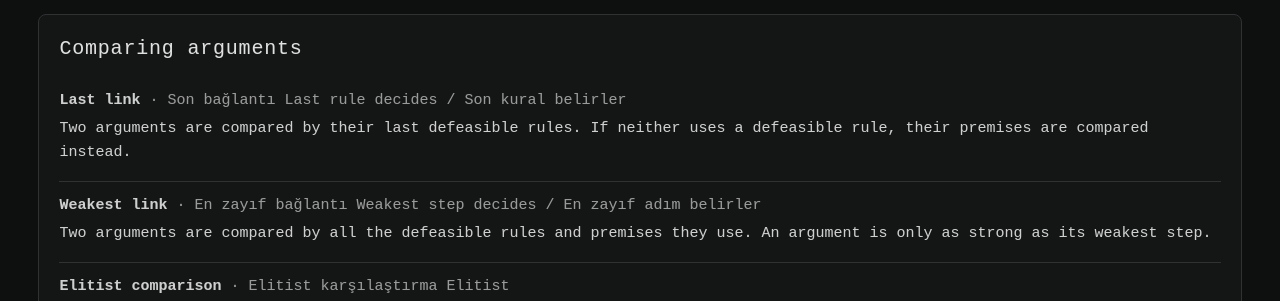
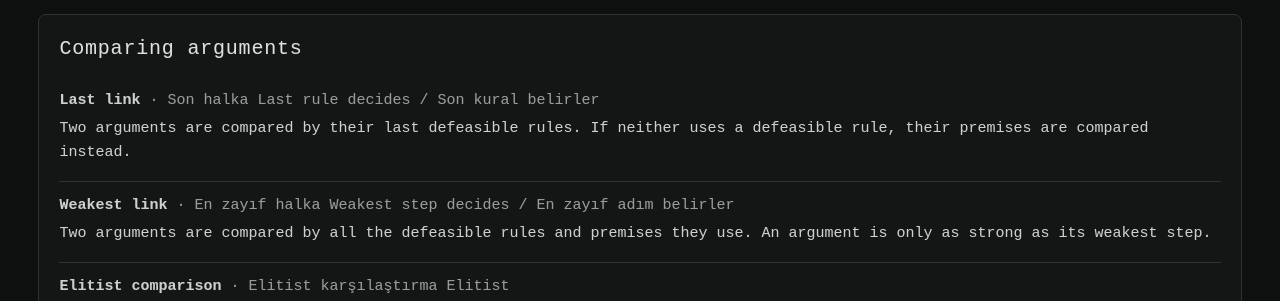
Before and after one commit to ieddeveci/ieddeveci.github.io, a Jekyll site: the page built from argforge/glossary.html, in a window 1280 px wide and 900 px high, scrolled down 2202 px. Shown: the part 168-469 px from the top of the window. Built offline with Jekyll 4.4.1, drawn with Linux system fonts in a browser that asks for light colours.

Commit message:
Add files via upload

```diff
--- a/argforge/glossary.html
+++ b/argforge/glossary.html
@@ -112,11 +112,11 @@ description: "Glossary of ArgForge terms in English and Turkish."
         <h2><span class="en">Comparing arguments</span><span class="tr">Argümanların karşılaştırılması</span></h2>
         <dl class="gloss">
           <div class="entry" id="last-link">
-            <dt><span class="en">Last link <span class='other'>· Son bağlantı</span></span><span class="tr">Son bağlantı <span class='other'>· Last link</span></span> <span class='other'>Last rule decides / Son kural belirler</span></dt>
+            <dt><span class="en">Last link <span class='other'>· Son halka</span></span><span class="tr">Son halka <span class='other'>· Last link</span></span> <span class='other'>Last rule decides / Son kural belirler</span></dt>
             <dd><p class="en">Two arguments are compared by their last defeasible rules. If neither uses a defeasible rule, their premises are compared instead.</p><p class="tr">İki argüman son feshedilebilir kurallarına göre karşılaştırılır. İkisi de feshedilebilir kural kullanmıyorsa öncüllerine bakılır.</p></dd>
           </div>
           <div class="entry" id="weakest-link">
-            <dt><span class="en">Weakest link <span class='other'>· En zayıf bağlantı</span></span><span class="tr">En zayıf bağlantı <span class='other'>· Weakest link</span></span> <span class='other'>Weakest step decides / En zayıf adım belirler</span></dt>
+            <dt><span class="en">Weakest link <span class='other'>· En zayıf halka</span></span><span class="tr">En zayıf halka <span class='other'>· Weakest link</span></span> <span class='other'>Weakest step decides / En zayıf adım belirler</span></dt>
             <dd><p class="en">Two arguments are compared by all the defeasible rules and premises they use. An argument is only as strong as its weakest step.</p><p class="tr">İki argüman kullandıkları bütün feshedilebilir kurallara ve öncüllere göre karşılaştırılır. Bir argüman, en zayıf adımı kadar güçlüdür.</p></dd>
           </div>
           <div class="entry" id="elitist">
--- a/argforge/report.html
+++ b/argforge/report.html
@@ -126,8 +126,8 @@ description: "How ArgForge works."
        <li>Boş bir küme hiçbir zaman daha zayıf sayılmaz; boş olmayan her küme ise boş kümeden
        zayıftır.</li>
      </ul>
-     <p>Son bağlantı, iki argümanın son feshedilebilir kurallarını karşılaştırır; ikisinde de böyle
-     bir kural yoksa sıradan öncüllerine bakar. En zayıf bağlantı, iki argüman da katıysa
+     <p>Son halka, iki argümanın son feshedilebilir kurallarını karşılaştırır; ikisinde de böyle
+     bir kural yoksa sıradan öncüllerine bakar. En zayıf halka, iki argüman da katıysa
      öncüllerini, ikisi de sağlamsa feshedilebilir kurallarını karşılaştırır; diğer durumlarda hem
      öncüllerin hem de kuralların daha zayıf olmasını ister. Bildirilen tercihler geçişli olarak
      genişletilir ve bir döngü oluşturamaz; iki kuralın eşit güçte olduğu bildirilemez.</p></div>
--- a/assets/argforge/app.js
+++ b/assets/argforge/app.js
@@ -351,7 +351,7 @@
     },
     {
       en: "Last link vs weakest link",
-      tr: "Son bağlantı ve en zayıf bağlantı",
+      tr: "Son halka ve en zayıf halka",
       src: "[axiom: a]\n[defeasible low: a => b]\n[defeasible high: b => p]\n[defeasible mid: a => -p]\n[prefer_rule: high > mid]\n[prefer_rule: mid > low]\n",
       src_tr:
         "[aksiyom: a]\n[feshedilebilir dusuk: a => b]\n[feshedilebilir yuksek: b => p]\n[feshedilebilir orta: a => -p]\n[kural_tercihi: yuksek > orta]\n[kural_tercihi: orta > dusuk]\n",
@@ -370,7 +370,7 @@
         "[aksiyom: a]\n[feshedilebilir x1: a => p1]\n[feshedilebilir x2: a => p2]\n[feshedilebilir t: p1 & p2 => q]\n[feshedilebilir y: a => -q]\n[kural_tercihi: y > x1]\n[kural_tercihi: x2 > y]\n[kural_tercihi: t > y]\n",
       note: "Compared by all their rules (weakest link), q's argument uses x1, x2 and t; -q's uses y, where x1 < y < x2. Elitist: one weaker rule (x1) is enough to lose, so -q wins. Switch to “Democratic”: every rule must be weaker, so q wins.",
       note_tr:
-        "Tüm kurallarına göre karşılaştırıldığında (en zayıf bağlantı) q argümanı x1, x2 ve t'yi, -q argümanı y'yi kullanır; burada x1 < y < x2. Elitist: kaybetmek için daha zayıf tek bir kural (x1) yeter, -q kazanır. “Demokratik” seçeneğine geçin: her kural daha zayıf olmalıdır, q kazanır.",
+        "Tüm kurallarına göre karşılaştırıldığında (en zayıf halka) q argümanı x1, x2 ve t'yi, -q argümanı y'yi kullanır; burada x1 < y < x2. Elitist: kaybetmek için daha zayıf tek bir kural (x1) yeter, -q kazanır. “Demokratik” seçeneğine geçin: her kural daha zayıf olmalıdır, q kazanır.",
       settings: {
         ordering: "weakest_link",
         setOrdering: "elitist",
```
